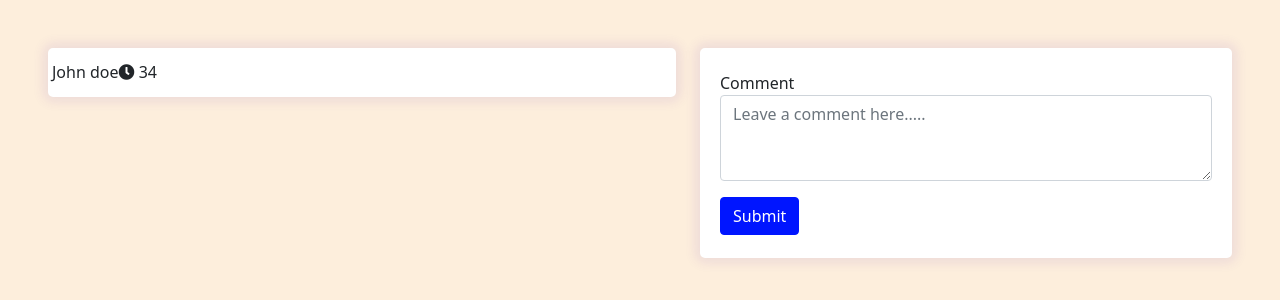
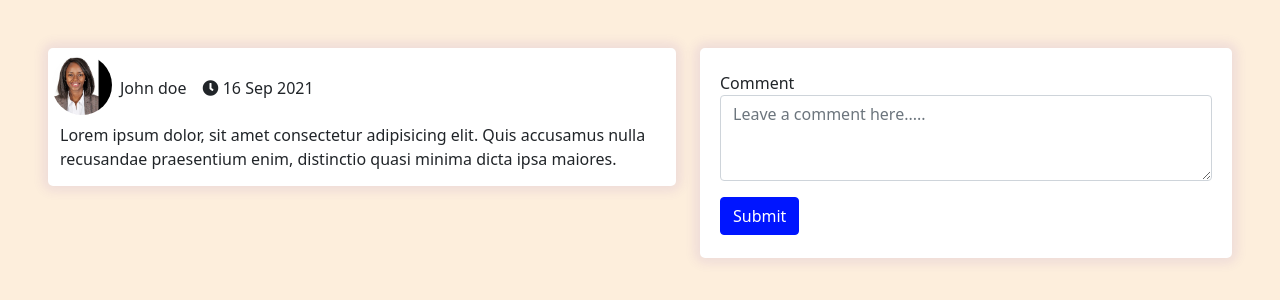
Before and after one commit to WilsonKinyua/pitches, a Flask app: page /pitch/1 in a window 1280 px wide. Shown: the part 74-374 px from the top of the page. Run offline with Flask 2, Linux system fonts and the light colour scheme; tables that the repository leaves empty hold one stand-in row (values such as "Sample post"); some libraries are stand-ins or nearby versions.

Commit message:
single pitch page updated

```diff
--- a/app/static/css/styles.css
+++ b/app/static/css/styles.css
@@ -282,7 +282,6 @@ a {
   color: #ff0000;
 }
 
-
 /* profile page */
 .card-img-top {
   border-radius: 50%;
@@ -294,3 +293,11 @@ a {
   width: 180px;
   margin-top: 6px;
 }
+
+/* single pitch */
+.img-box img {
+  border-radius: 50%;
+  height: 60px;
+  line-height: 32px;
+  width: 60px;
+}
--- a/app/templates/pitches.html
+++ b/app/templates/pitches.html
@@ -5,7 +5,7 @@
             <th scope="col">Category</th>
             <th scope="col">Title</th>
             <th scope="col">Body</th>
-            <th scope="col">Photo</th>
+            <!-- <th scope="col">Photo</th> -->
             <th scope="col">Created At</th>
         </tr>
     </thead>
@@ -16,8 +16,8 @@
             <td><button class="btn btn-warning btn-sm">{{ pitch.category.name }}</button></td>
             <td>{{ pitch.title }}</td>
             <td><small>{{ pitch.body }}</small></td>
-            <td>
-            </td>
+            <!-- <td>
+            </td> -->
             <td>{{ pitch.timestamp.strftime('%d %b %Y') }}</td>
         </tr>
         {% endfor %}
--- a/app/templates/single_pitch.html
+++ b/app/templates/single_pitch.html
@@ -2,22 +2,44 @@
 
 {% block content %}
 <div class="row">
+    <!-- <div class="col-md-12">
+        <div class="card m-4">
+            <p class="m-2">
+                Lorem ipsum dolor, sit amet consectetur adipisicing elit. Quis accusamus nulla recusandae
+                praesentium enim, distinctio quasi minima dicta ipsa maiores.
+            </p>
+        </div>
+    </div> -->
     <div class="col-md-6">
         <div class="row">
             <div class="col-md-12 m-5">
+
+
                 <div class="card">
                     <div class="d-flex justify-content-start">
-                        <div class="mt-2">
+                        <div class="img-box">
+                            <img src="http://127.0.0.1:5000/static/photos/4354_8505_372574001623164824.jpeg" alt=""
+                                class="img-fluid">
+                        </div>
+                        <div class="m-2 mt-4">
                             <h6>John doe</h6>
                         </div>
-                        <div class="mt-2">
+                        <div class="m-2 mt-4">
                             <h6> <i class="fa fa-clock"></i> <span>
-                                    34
+                                    16 Sep 2021
                                 </span>
                             </h6>
                         </div>
                     </div>
+                    <p class="m-2">
+                        Lorem ipsum dolor, sit amet consectetur adipisicing elit. Quis accusamus nulla recusandae
+                        praesentium enim, distinctio quasi minima dicta ipsa maiores.
+                    </p>
                 </div>
+
+
+
+
             </div>
         </div>
     </div>
@@ -25,14 +47,14 @@
         <!-- add comment form -->
         <div class="card m-5">
             <div class="card-body">
-                <form  method="POST"
-                    class="form-horizontal">
+                <form method="POST" class="form-horizontal">
                     <div class="form-group">
                         <label for="comment" class="control-label">Comment</label>
-                            <textarea class="form-control" id="comment" name="comment" placeholder="Leave a comment here....." rows="3"></textarea>
+                        <textarea class="form-control" id="comment" name="comment"
+                            placeholder="Leave a comment here....." rows="3"></textarea>
                     </div>
                     <div class="form-group mt-3">
-                            <button type="submit" class="btn btn-primary">Submit</button>
+                        <button type="submit" class="btn btn-primary">Submit</button>
                     </div>
                 </form>
             </div>
```
Also changed, not shown: app/static/photos/3404_7136_332234001623648205.jpeg (added), app/static/photos/4354_8505_372574001623164824.jpeg (added).
